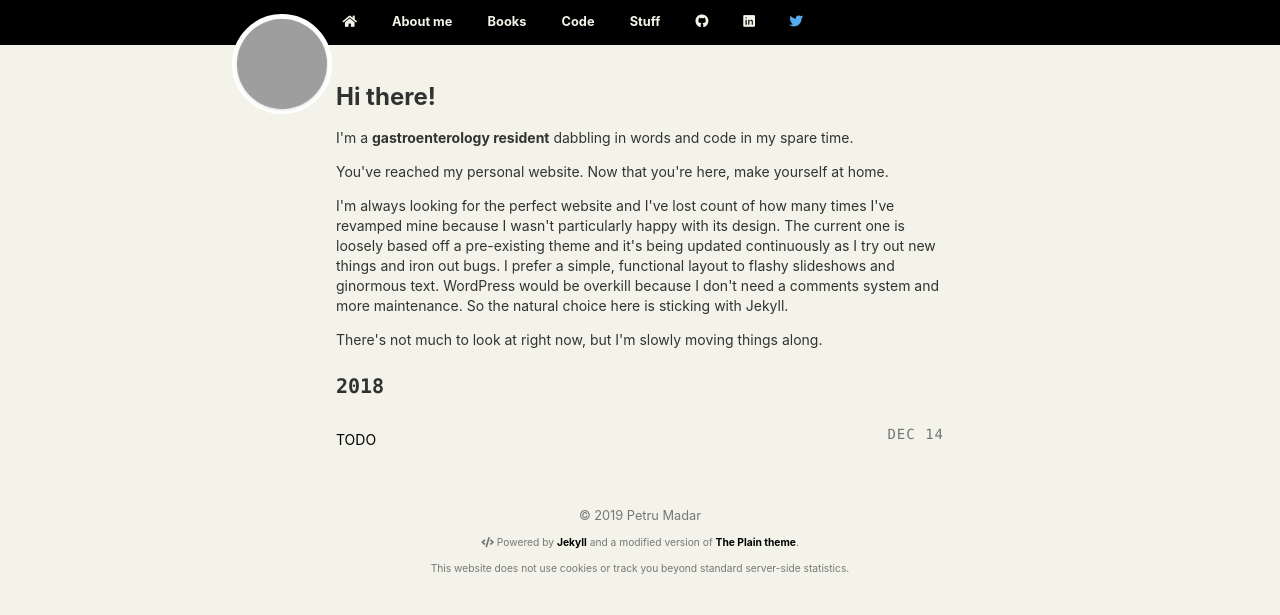
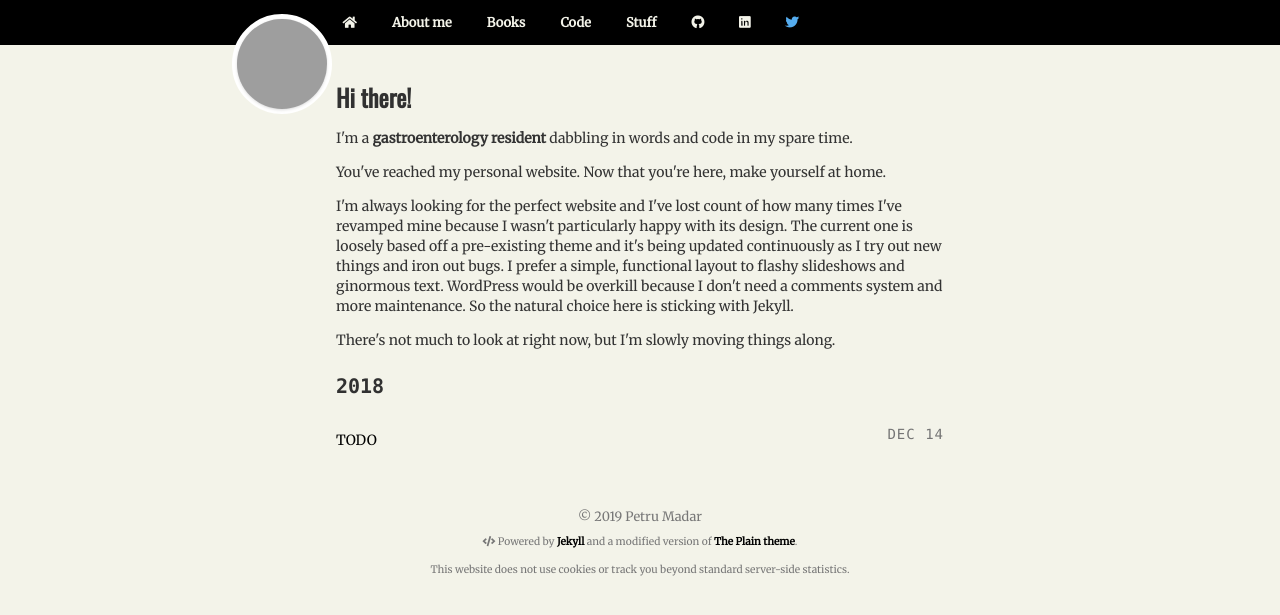
Before and after one commit to petru/prologue, a Jekyll site: the page built from index.html, in a window 1280 px wide. Shown: the top 615 px of the page. Built offline with Jekyll 4.4.1, drawn with Linux system fonts in a browser that asks for light colours; nearby versions of some CDN libraries; grey boxes are pictures that could not be loaded.

Commit message:
Add Google fonts

```diff
--- a/_includes/head.html
+++ b/_includes/head.html
@@ -9,6 +9,7 @@
 {% endif %}
 
 <meta name="description" content="{% if page.excerpt %}{{ page.excerpt | strip_html | strip_newlines | truncate: 160 }}{% else %}{{ site.description }}{% endif %}">
+<link href="https://fonts.googleapis.com/css?family=Oswald|Merriweather" rel="stylesheet">
 <link rel="stylesheet" href="https://use.fontawesome.com/releases/v5.6.1/css/all.css" integrity="sha384-gfdkjb5BdAXd+lj+gudLWI+BXq4IuLW5IT+brZEZsLFm++aCMlF1V92rMkPaX4PP" crossorigin="anonymous">
 <link rel="stylesheet" href="https://necolas.github.io/normalize.css/8.0.1/normalize.css">
 <link rel="icon" href="{{ "/assets/favicon.ico" | prepend: site.baseurl | prepend: site.url }}">
--- a/_sass/main.scss
+++ b/_sass/main.scss
@@ -14,7 +14,7 @@
   line-height: 20px;
   font-weight: normal;
   font-style: normal;
-  font-family: -apple-system, BlinkMacSystemFont, "Segoe UI", Roboto, Helvetica, Arial, sans-serif, "Apple Color Emoji", "Segoe UI Emoji", "Segoe UI Symbol";
+  font-family: "Merriweather", -apple-system, BlinkMacSystemFont, "Segoe UI", Roboto, Helvetica, Arial, sans-serif, "Apple Color Emoji", "Segoe UI Emoji", "Segoe UI Symbol";
   color: #333333;
   /*padding: 20px;*/
   margin: 0;
@@ -33,6 +33,7 @@
     margin-bottom: 1rem;
     line-height: 1.25;
     color: #313131;
+    font-family: "Oswald";
 }
 h1 {
   font-size: 1.5rem;
```
